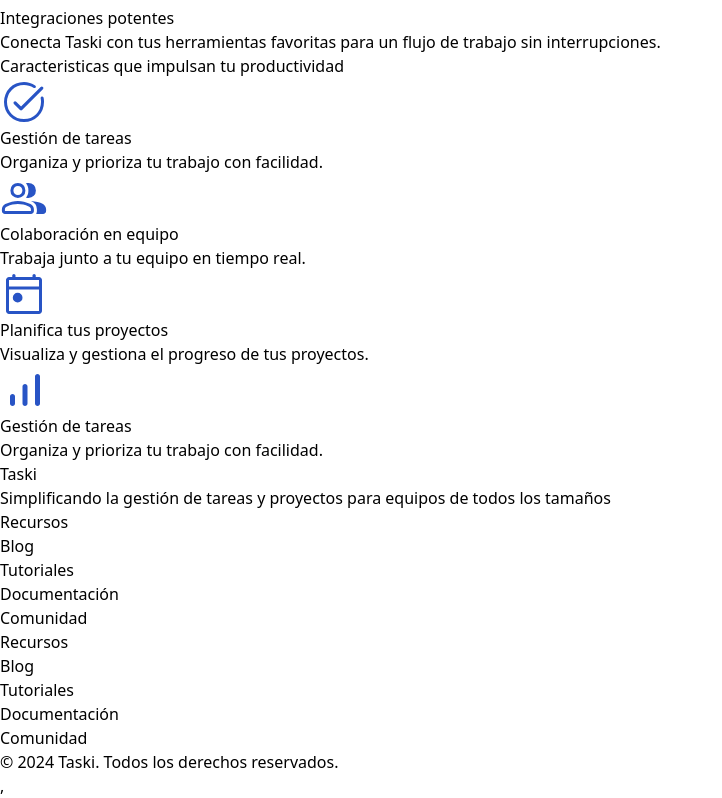
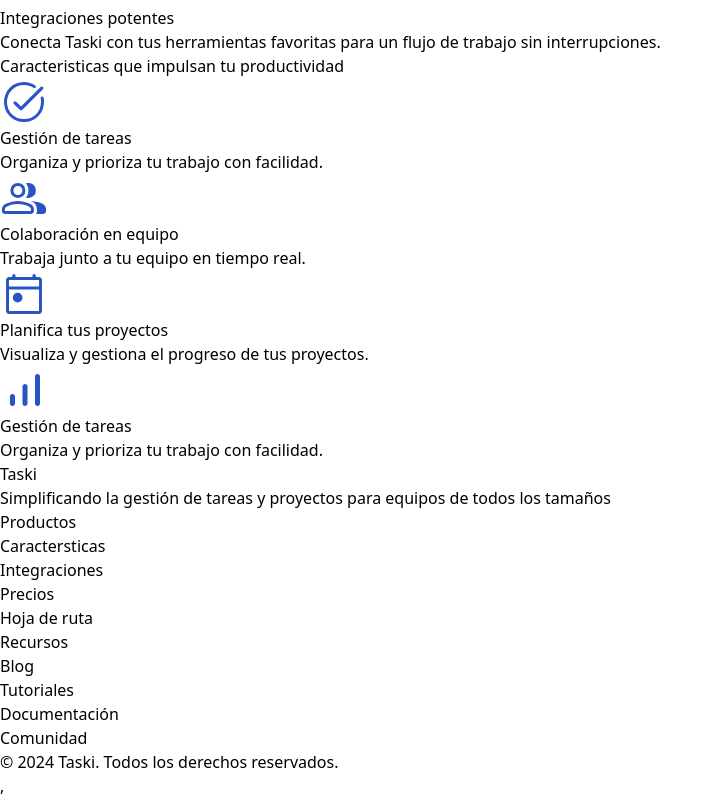
Before and after one commit to jjuancoo/Tareas_Inteligentes_UI, a React (Vite) app: page / in a window 1280 px wide. Shown: the part 612-1410 px from the top of the page, without its empty margins (0-722 px from the left). Built offline with nearby package versions, Linux system fonts and the light colour scheme.

Commit message:
Estiliza el footer

```diff
--- a/src/components/Home/Footer.jsx
+++ b/src/components/Home/Footer.jsx
@@ -6,23 +6,23 @@
     <>
     <div className='bg-slate-200'>
         <div className='p-8'>
-            <div className='grid grid-cols-3'>
-                <div className=''>
+            <div className='grid grid-cols-3 p-2'>
+                <div className='space-y-2'>
                     <h2 className='font-bold text-lg'>Taski</h2>
                     <p className=''>Simplificando la gestión de tareas y proyectos para equipos de todos los tamaños</p>
                 </div>
 
-                <div>
-                    <h2 className='font-bold text-lg'>Recursos</h2>
+                <div  className='space-y-2'>
+                    <h2 className='font-bold text-lg'>Productos</h2>
                     <ul className="space-y-2">
-                        <li><Link href="#" className="text-gray-600 hover:text-gray-900 dark:text-gray-300 dark:hover:text-white">Blog</Link></li>
-                        <li><Link href="#" className="text-gray-600 hover:text-gray-900 dark:text-gray-300 dark:hover:text-white">Tutoriales</Link></li>
-                        <li><Link href="#" className="text-gray-600 hover:text-gray-900 dark:text-gray-300 dark:hover:text-white">Documentación</Link></li>
-                        <li><Link href="#" className="text-gray-600 hover:text-gray-900 dark:text-gray-300 dark:hover:text-white">Comunidad</Link></li>
+                        <li><Link href="#" className="text-gray-600 hover:text-gray-900 dark:text-gray-300 dark:hover:text-white">Caractersticas</Link></li>
+                        <li><Link href="#" className="text-gray-600 hover:text-gray-900 dark:text-gray-300 dark:hover:text-white">Integraciones</Link></li>
+                        <li><Link href="#" className="text-gray-600 hover:text-gray-900 dark:text-gray-300 dark:hover:text-white">Precios</Link></li>
+                        <li><Link href="#" className="text-gray-600 hover:text-gray-900 dark:text-gray-300 dark:hover:text-white">Hoja de ruta</Link></li>
                     </ul>
                 </div>
 
-                <div>
+                <div className='space-y-2'>
                     <h2 className='font-bold text-lg'>Recursos</h2>
                     <ul className="space-y-2">
                         <li><Link href="#" className="text-gray-600 hover:text-gray-900 dark:text-gray-300 dark:hover:text-white">Blog</Link></li>
```
